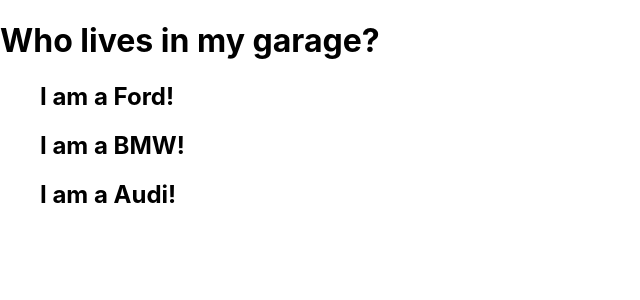
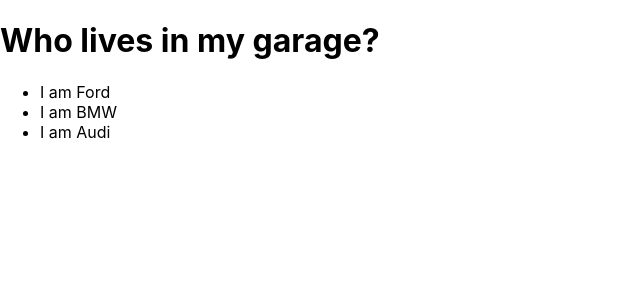
Before and after one commit to maribelcuales/React-Review-Project, a React (Create React App) app: page / in a window 1280 px wide. Shown: the top 300 px of the page, without its empty margins (0-640 px from the left). Built offline with nearby package versions, Linux system fonts and the light colour scheme.

Commit message:
Created GarageKeys component mapping over an array of cars and then rendered it to root.

```diff
--- /dev/null
+++ b/src/GarageKeys.js
@@ -0,0 +1,21 @@
+function Car(props) {
+  return <li>I am {props.brand}</li>
+}
+
+function GarageKeys() {
+  const cars = [
+    {id: 1, brand: 'Ford'},
+    {id: 2, brand: 'BMW'},
+    {id: 3, brand: 'Audi'}
+  ];
+  return (
+    <div>
+      <h1>Who lives in my garage?</h1>
+      <ul>
+        {cars.map((car) => <Car key={car.id} brand={car.brand} />)}
+      </ul>
+    </div>
+  );
+}
+
+export default GarageKeys;
--- a/src/index.js
+++ b/src/index.js
@@ -2,7 +2,7 @@
 import ReactDOM from 'react-dom';
 import './index.css';
 // import App from './App';
-import Garage from './Garage.js';
+import GarageKeys from './GarageKeys.js';
 
 //const cars = ['Ford', 'BMW', 'Audi'];
 
@@ -11,6 +11,6 @@
   //<Header favCol="yellow"/>,
   //<GarageCars cars={cars}/>,
   //<GoalType isGoal={true} />,
-  <Garage />,
+  <GarageKeys />,
   document.getElementById('root')
 );
```
